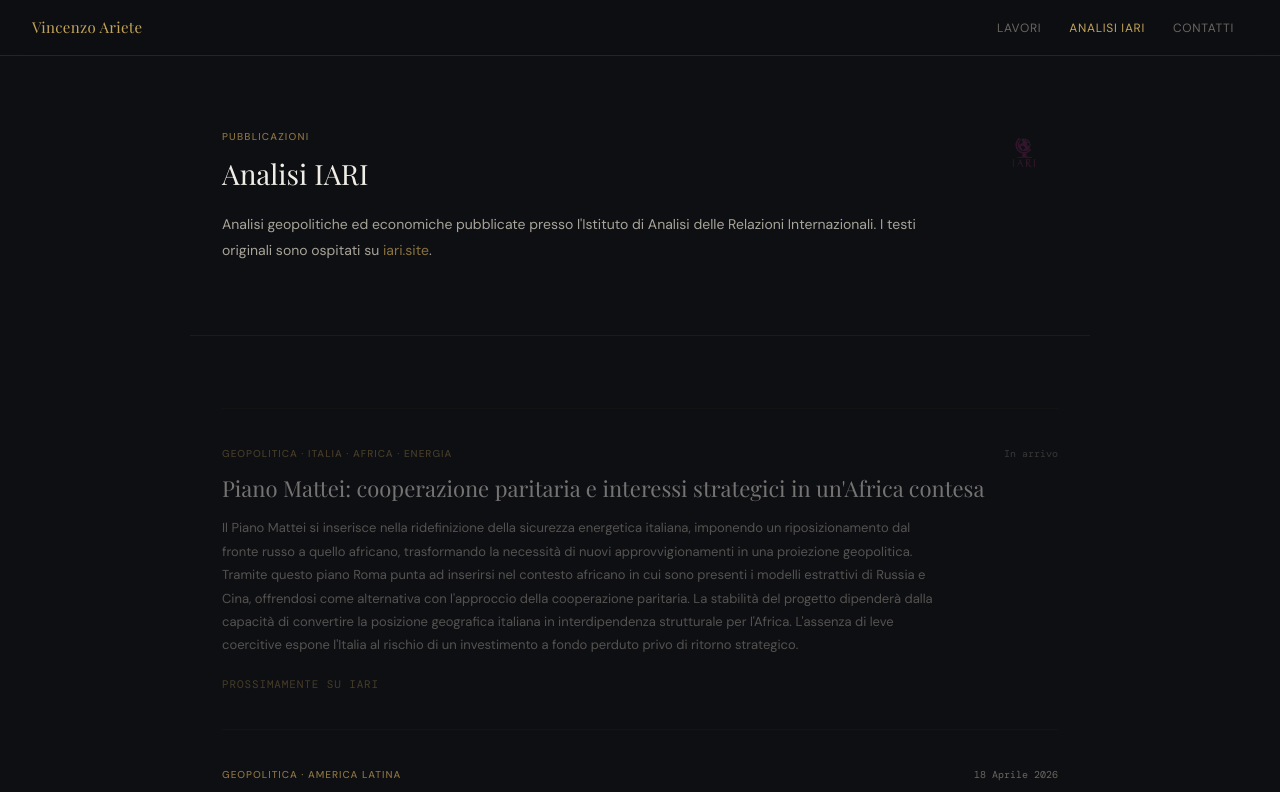
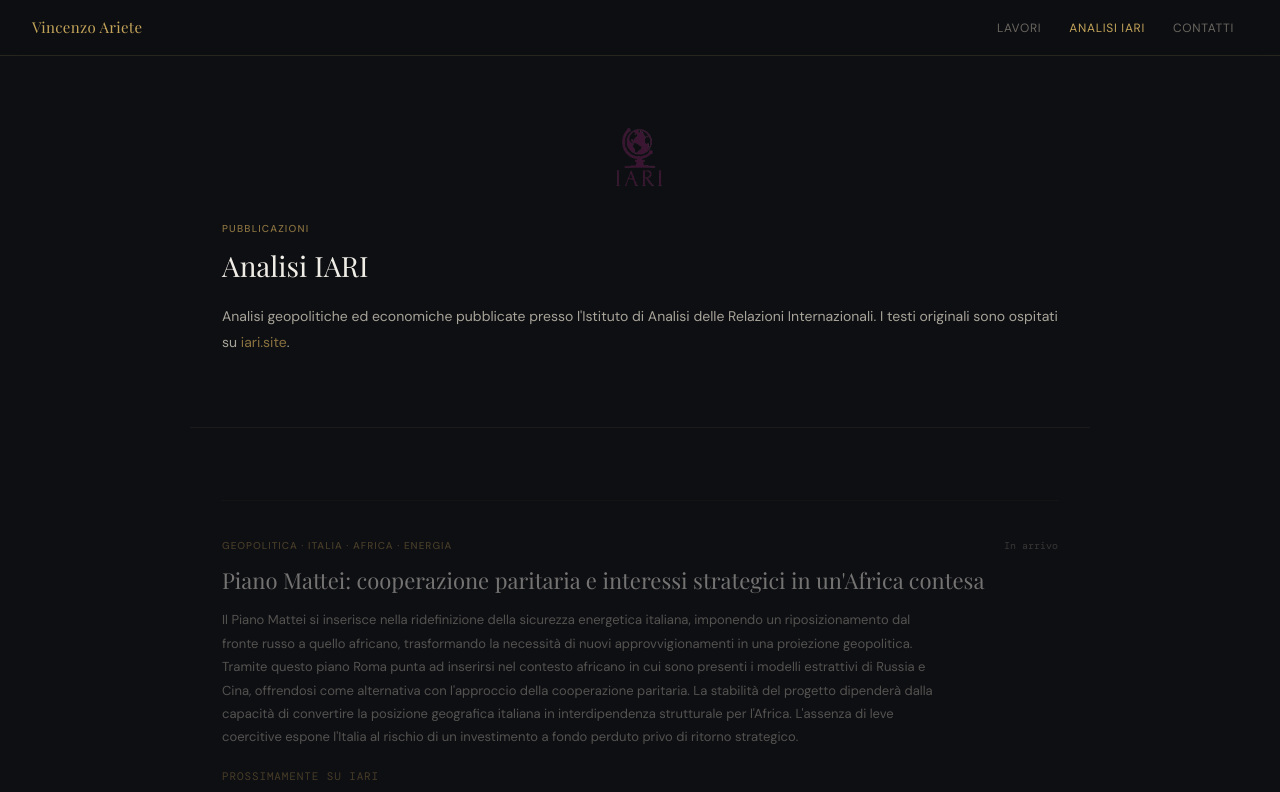
Before and after one commit to Ar-vincenzo/work, a plain HTML site: page iari/index.html in a window 1280 px wide. Shown: the top 792 px of the page. Drawn offline with nearby package versions, Linux system fonts and the light colour scheme.

Commit message:
Restyling logo IARI e placeholder Piano Mattei
Co-Authored-By: Claude Sonnet 4.6 <noreply@anthropic.com>

```diff
--- a/css/pages/iari/iari.css
+++ b/css/pages/iari/iari.css
@@ -4,21 +4,19 @@
 
 .iari-header {
   display: flex;
-  align-items: flex-start;
-  justify-content: space-between;
-  gap: 40px;
+  flex-direction: column;
+  align-items: center;
+  gap: 32px;
 }
 
 .iari-header-text {
-  flex: 1;
+  width: 100%;
 }
 
 .iari-logo {
-  height: 30px;
+  height: 60px;
   width: auto;
-  opacity: 0.55;
-  flex-shrink: 0;
-  margin-top: 10px;
+  opacity: 0.65;
 }
 
 /* ================================================
--- a/iari/index.html
+++ b/iari/index.html
@@ -40,12 +40,12 @@
   <!-- HEADER -->
   <section class="fade-in">
     <div class="iari-header">
+      <img src="../assets/IARI_Logo.png" alt="IARI" class="iari-logo">
       <div class="iari-header-text">
         <p class="section-label">Pubblicazioni</p>
         <h1 class="section-title">Analisi IARI</h1>
         <p class="section-body">Analisi geopolitiche ed economiche pubblicate presso l'Istituto di Analisi delle Relazioni Internazionali. I testi originali sono ospitati su <a href="https://iari.site" target="_blank" rel="noopener">iari.site</a>.</p>
       </div>
-      <img src="../assets/IARI_Logo.png" alt="IARI" class="iari-logo">
     </div>
   </section>
 
```
